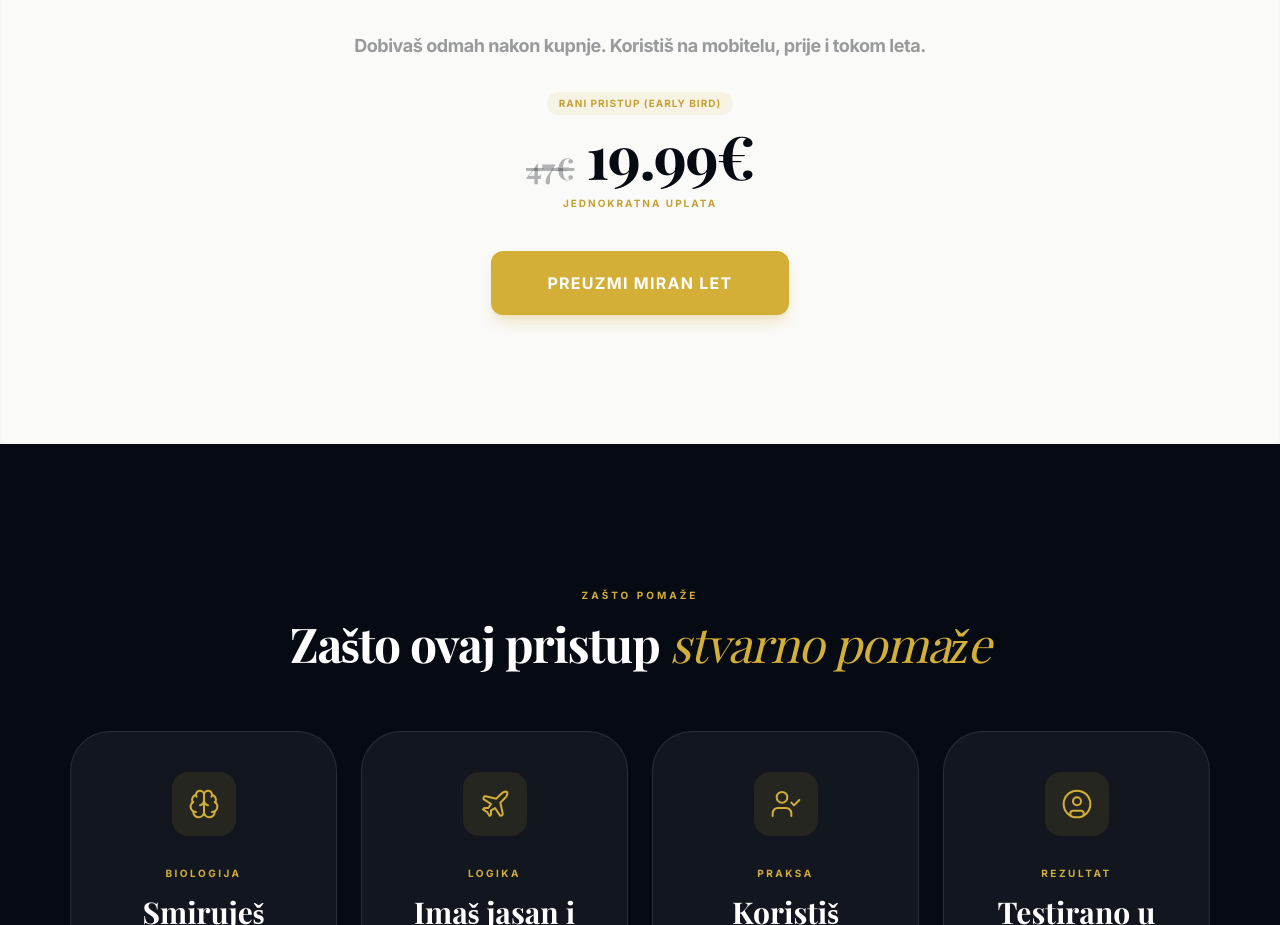
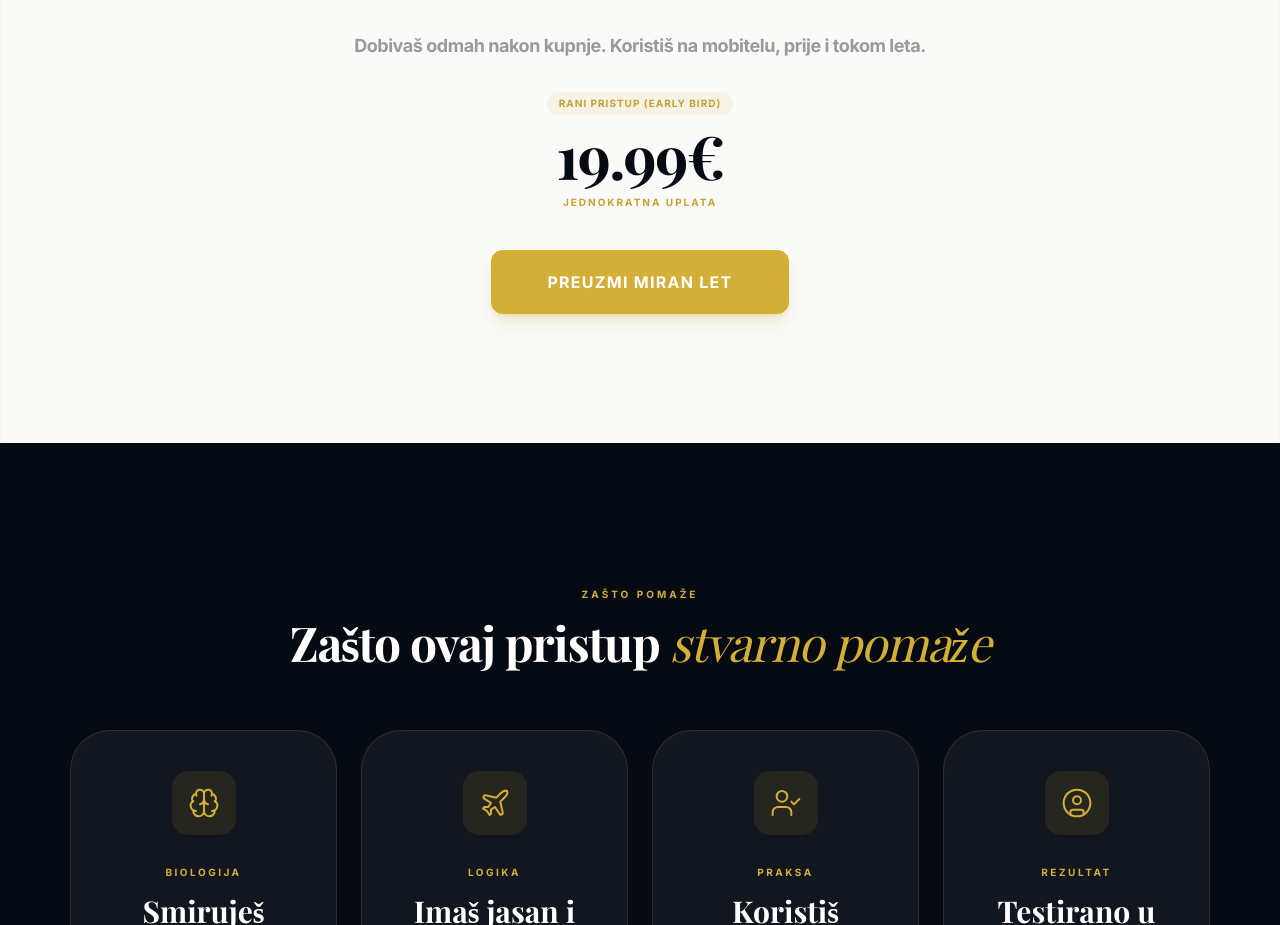
Before and after one commit to branimirbarovic3-ui/miranlet, a React (Vite) app: page / in a window 1280 px wide. Shown: the part 3380-4305 px from the top of the page. Built offline with nearby package versions, Linux system fonts and the light colour scheme; a web font is replaced by a local one.

Commit message:
Remove crossed-out price display

```diff
--- a/src/components/Mechanism.jsx
+++ b/src/components/Mechanism.jsx
@@ -141,12 +141,9 @@ export default function Mechanism() {
             <span className="bg-[#D4AF37]/10 text-[#c5a133] text-[10px] font-black px-3 py-1 rounded-full uppercase tracking-widest">
               Rani Pristup (Early Bird)
             </span>
-            <div className="flex items-baseline gap-3 mt-1">
-              <span className="text-[#060A12]/30 text-2xl md:text-3xl font-serif font-bold line-through">47€</span>
-              <span className="text-[#060A12] text-5xl md:text-6xl font-serif font-black tracking-tight">
-                19.99€
-              </span>
-            </div>
+            <span className="text-[#060A12] text-5xl md:text-6xl font-serif font-black tracking-tight mt-1">
+              19.99€
+            </span>
             <span className="text-[#c5a133] text-[10px] font-black tracking-[0.2em] uppercase mt-1">jednokratna uplata</span>
           </div>
 
--- a/src/components/Pricing.jsx
+++ b/src/components/Pricing.jsx
@@ -119,10 +119,7 @@ export default function Pricing() {
               <div className="flex flex-col sm:flex-row items-center gap-8 w-full">
                 <div className="flex flex-col items-center sm:items-start shrink-0">
                   <span className="bg-[#D4AF37]/10 text-[#c5a133] text-[10px] font-black px-2.5 py-1 rounded-full uppercase tracking-wider mb-2 self-center sm:self-start">Rani Pristup (Early Bird)</span>
-                  <div className="flex items-baseline gap-2">
-                    <span className="text-2xl md:text-3xl font-serif font-bold text-[#060A12]/30 line-through">47€</span>
-                    <span className="text-5xl md:text-6xl font-serif font-black text-gold tracking-tight">19.99€</span>
-                  </div>
+                  <span className="text-5xl md:text-6xl font-serif font-black text-gold tracking-tight mt-1">19.99€</span>
                 </div>
                 <div className="flex-1 w-full">
                   <ButtonGold className="w-full text-[13px] md:text-[15px] py-5 tracking-[0.2em] font-black mb-4" href="https://miranlet.lemonsqueezy.com/checkout/buy/63565eee-96d4-4d01-b339-ecfbe56cab97">
```
Also changed, not shown: 4 other files (tests, documents, lock files or other folders).
